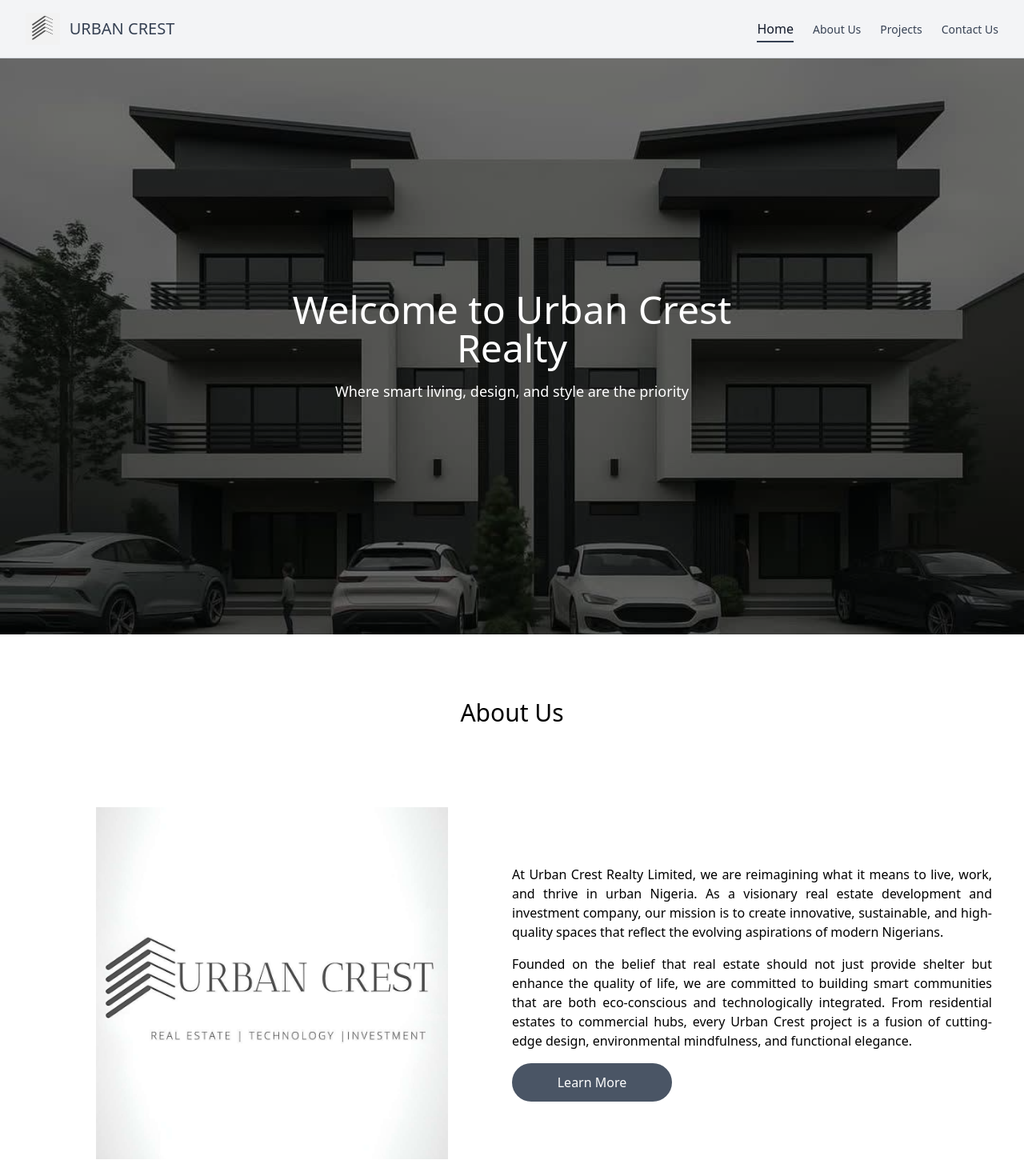
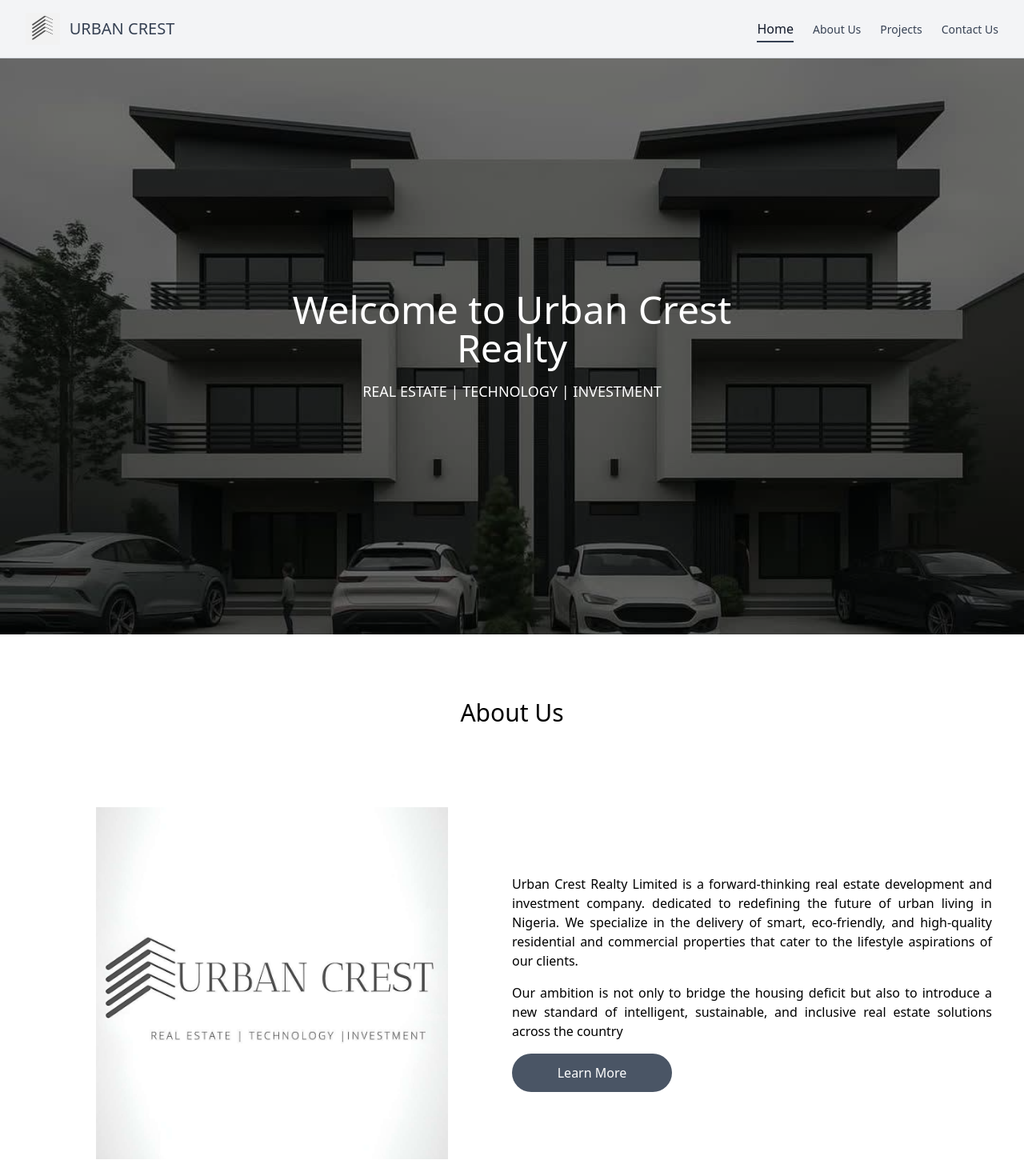
Before and after one commit to Hassanuabdulkadeer/urban-crest, a React (Vite) app: page / in a window 1280 px wide. Shown: the top 1470 px of the page at 80% size. Built offline with nearby package versions, Linux system fonts and the light colour scheme.

Commit message:
updated CTA

```diff
--- a/src/App.jsx
+++ b/src/App.jsx
@@ -112,9 +112,7 @@ const Hero = () => {
           <h2 className="text-4xl md:text-5xl mb-4">
             Welcome to Urban Crest Realty
           </h2>
-          <p className="text-lg">
-            Where smart living, design, and style are the priority
-          </p>
+          <p className="text-lg">REAL ESTATE | TECHNOLOGY | INVESTMENT</p>
         </div>
       </section>
       {/* <!-- About Us Section --> */}
@@ -126,6 +124,19 @@ const Hero = () => {
           </div>
           <div classname="flex justify-center  flex-col gap-10 p-10">
             <p className="mb-4 text-justify">
+              Urban Crest Realty Limited is a forward-thinking real estate
+              development and investment company. dedicated to redefining the
+              future of urban living in Nigeria. We specialize in the delivery
+              of smart, eco-friendly, and high-quality residential and
+              commercial properties that cater to the lifestyle aspirations of
+              our clients.
+            </p>
+            <p className="mb-4 text-justify">
+              Our ambition is not only to bridge the housing deficit but also to
+              introduce a new standard of intelligent, sustainable, and
+              inclusive real estate solutions across the country
+            </p>
+            {/* <p className="mb-4 text-justify">
               At Urban Crest Realty Limited, we are reimagining what it means to
               live, work, and thrive in urban Nigeria. As a visionary real
               estate development and investment company, our mission is to
@@ -139,7 +150,7 @@ const Hero = () => {
               technologically integrated. From residential estates to commercial
               hubs, every Urban Crest project is a fusion of cutting-edge
               design, environmental mindfulness, and functional elegance.
-            </p>
+            </p> */}
             <div className="flex justify-center sm:justify-start">
               <NavLink
                 to="/about"
```
Also changed, not shown: 1 other file (tests, documents, lock files or other folders).
